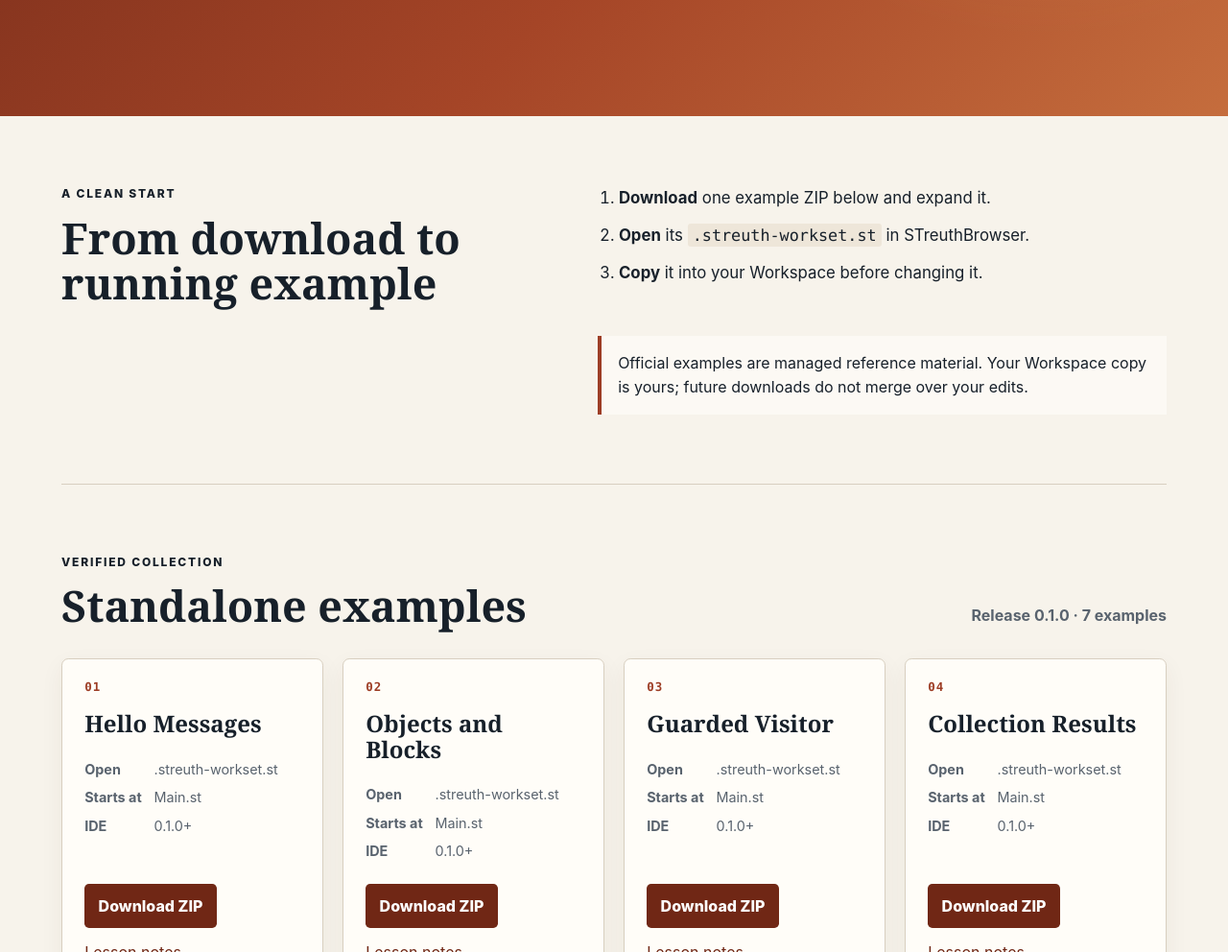
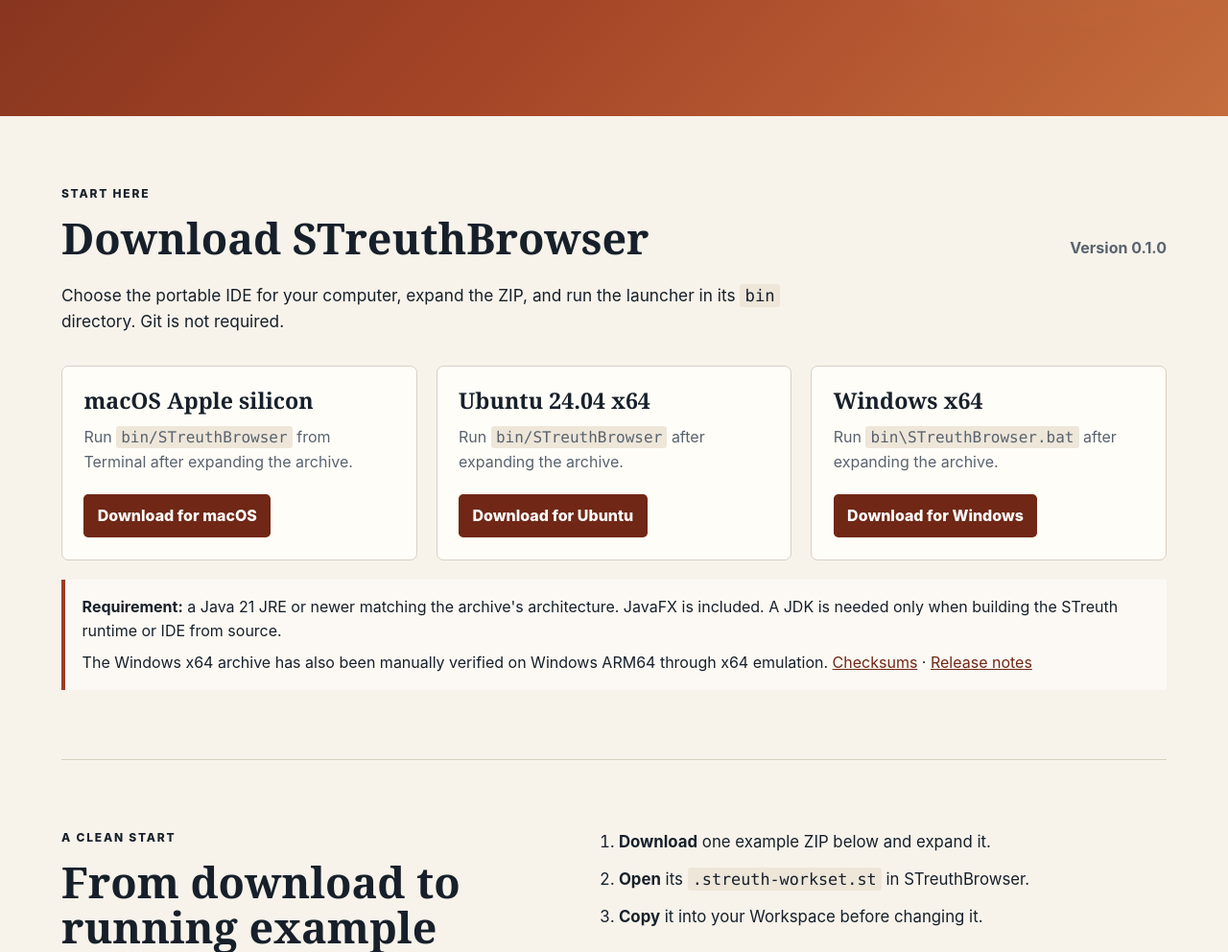
Before and after one commit to streuth/STreuthExamples, a plain HTML site: page site/index.html in a window 1280 px wide. Shown: the part 545-1537 px from the top of the page at 96% size. Drawn offline with Linux system fonts and the light colour scheme; files whose address does not match are found by name.

Commit message:
Add IDE downloads to public examples hub

```diff
--- a/site/index.html
+++ b/site/index.html
@@ -24,6 +24,38 @@
   </header>
 
   <main>
+    <section class="ide-download" aria-labelledby="ide-title">
+      <div class="section-heading">
+        <div>
+          <p class="eyebrow">Start here</p>
+          <h2 id="ide-title">Download STreuthBrowser</h2>
+        </div>
+        <p class="version">Version 0.1.0</p>
+      </div>
+      <p class="section-intro">Choose the portable IDE for your computer, expand the ZIP, and run the launcher in its <code>bin</code> directory. Git is not required.</p>
+      <div class="platform-grid">
+        <article class="platform-card">
+          <h3>macOS Apple silicon</h3>
+          <p>Run <code>bin/STreuthBrowser</code> from Terminal after expanding the archive.</p>
+          <a class="download" href="https://github.com/streuth/STreuthExamples/releases/download/ide-v0.1.0/STreuthBrowser-0.1.0-macos.zip">Download for macOS</a>
+        </article>
+        <article class="platform-card">
+          <h3>Ubuntu 24.04 x64</h3>
+          <p>Run <code>bin/STreuthBrowser</code> after expanding the archive.</p>
+          <a class="download" href="https://github.com/streuth/STreuthExamples/releases/download/ide-v0.1.0/STreuthBrowser-0.1.0-ubuntu-24.04.zip">Download for Ubuntu</a>
+        </article>
+        <article class="platform-card">
+          <h3>Windows x64</h3>
+          <p>Run <code>bin\STreuthBrowser.bat</code> after expanding the archive.</p>
+          <a class="download" href="https://github.com/streuth/STreuthExamples/releases/download/ide-v0.1.0/STreuthBrowser-0.1.0-windows.zip">Download for Windows</a>
+        </article>
+      </div>
+      <div class="requirements">
+        <p><strong>Requirement:</strong> a Java 21 JRE or newer matching the archive's architecture. JavaFX is included. A JDK is needed only when building the STreuth runtime or IDE from source.</p>
+        <p>The Windows x64 archive has also been manually verified on Windows ARM64 through x64 emulation. <a href="https://github.com/streuth/STreuthExamples/releases/download/ide-v0.1.0/SHA256SUMS">Checksums</a> · <a href="https://github.com/streuth/STreuthExamples/releases/tag/ide-v0.1.0">Release notes</a></p>
+      </div>
+    </section>
+
     <section class="start" aria-labelledby="start-title">
       <div>
         <p class="eyebrow">A clean start</p>
--- a/site/styles.css
+++ b/site/styles.css
@@ -50,6 +50,17 @@
 
 main, footer { width: min(72rem, calc(100% - 2.5rem)); margin-inline: auto; }
 
+.ide-download { padding: 4.5rem 0; border-bottom: 1px solid var(--line); }
+.section-intro { max-width: 50rem; margin: -0.5rem 0 2rem; font-size: 1.08rem; }
+.platform-grid { display: grid; grid-template-columns: repeat(3, 1fr); gap: 1.25rem; }
+.platform-card { display: flex; flex-direction: column; padding: 1.4rem; border: 1px solid var(--line); border-radius: 0.45rem; background: var(--card); }
+.platform-card h3 { margin: 0; font: 700 1.45rem/1.12 Georgia, serif; }
+.platform-card p { margin: 0.8rem 0 1.35rem; color: var(--muted); }
+.platform-card .download { align-self: flex-start; margin-top: auto; }
+.requirements { margin-top: 1.25rem; padding: 1rem 1.1rem; border-left: 4px solid var(--accent); background: rgba(255, 253, 248, 0.7); }
+.requirements p { margin: 0; }
+.requirements p + p { margin-top: 0.55rem; }
+
 .start {
   display: grid;
   grid-template-columns: 1fr 1.2fr;
@@ -88,6 +99,7 @@
 @media (max-width: 44rem) {
   .hero { padding: 4.25rem 0; }
   .start { grid-template-columns: 1fr; }
+  .platform-grid { grid-template-columns: 1fr; }
   .managed-note { grid-column: 1; }
   .section-heading, footer { align-items: flex-start; flex-direction: column; }
 }
```
Also changed, not shown: 3 other files.
